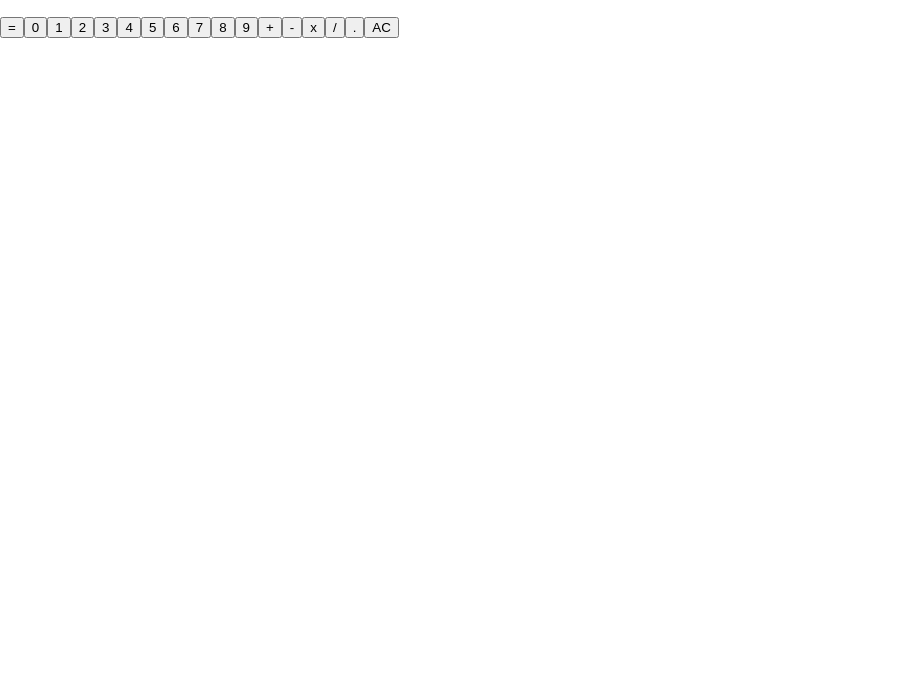
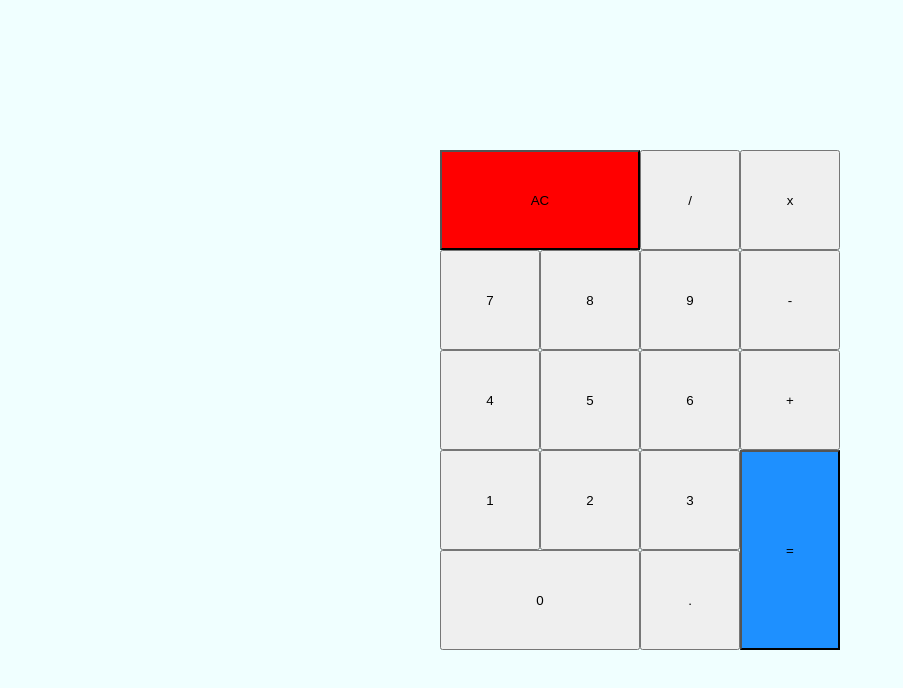
Before and after one commit to TahielGiordana/javascript-calculator, a React (Create React App) app: page / in a window 1280 px wide. Shown: the top 688 px of the page, without its empty margins (0-903 px from the left). Built offline with nearby package versions, Linux system fonts and the light colour scheme.

Commit message:
Grid Layout y estilos a los botones

```diff
--- a/src/index.css
+++ b/src/index.css
@@ -1,13 +1,101 @@
-body {
+*,
+*::after,
+*::before {
+  box-sizing: border-box;
   margin: 0;
-  font-family: -apple-system, BlinkMacSystemFont, 'Segoe UI', 'Roboto', 'Oxygen',
-    'Ubuntu', 'Cantarell', 'Fira Sans', 'Droid Sans', 'Helvetica Neue',
-    sans-serif;
-  -webkit-font-smoothing: antialiased;
-  -moz-osx-font-smoothing: grayscale;
 }
 
-code {
-  font-family: source-code-pro, Menlo, Monaco, Consolas, 'Courier New',
-    monospace;
+body {
+  background-color: azure;
+  width: 100vw;
+  height: 100vh;
+  display: flex;
+  justify-content: center;
+  align-items: center;
 }
+
+#calculator {
+  display: flex;
+  flex-direction: column;
+}
+
+#display {
+  background-color: black;
+}
+
+.button-wrapper {
+  display: grid;
+  grid-template-columns: repeat(4, 100px);
+  grid-template-rows: repeat(5, 100px);
+}
+
+#equals {
+  grid-column: 4/5;
+  grid-row: 4/6;
+  background-color: dodgerblue;
+}
+#zero {
+  grid-column: 1/3;
+  grid-row: 5/6;
+}
+#one {
+  grid-column: 1/2;
+  grid-row: 4/5;
+}
+#two {
+  grid-column: 2/3;
+  grid-row: 4/5;
+}
+#three {
+  grid-column: 3/4;
+  grid-row: 4/5;
+}
+#four {
+  grid-column: 1/2;
+  grid-row: 3/4;
+}
+#five {
+  grid-column: 2/3;
+  grid-row: 3/4;
+}
+#six {
+  grid-column: 3/4;
+  grid-row: 3/4;
+}
+#seven {
+  grid-column: 1/2;
+  grid-row: 2/3;
+}
+#eight {
+  grid-column: 2/3;
+  grid-row: 2/3;
+}
+#nine {
+  grid-column: 3/4;
+  grid-row: 2/3;
+}
+#add {
+  grid-column: 4/5;
+  grid-row: 3/4;
+}
+#substract {
+  grid-column: 4/5;
+  grid-row: 2/3;
+}
+#multiply {
+  grid-column: 4/5;
+  grid-row: 1/2;
+}
+#divide {
+  grid-column: 3/4;
+  grid-row: 1/2;
+}
+#decimal {
+  grid-column: 3/4;
+  grid-row: 5/6;
+}
+#clear {
+  grid-column: 1/3;
+  grid-row: 1/2;
+  background-color: red;
+}
```
